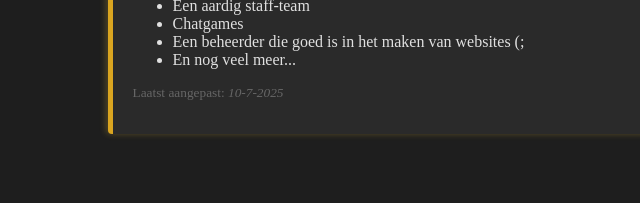
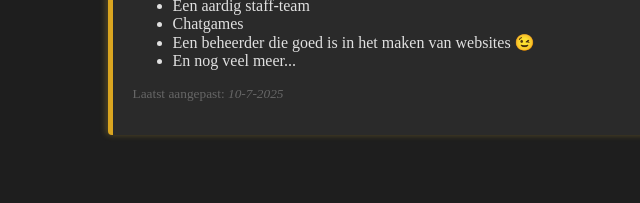
Before and after one commit to Koen-mods/cp_site, a plain HTML site: page index.html in a window 1280 px wide. Shown: the part 527-730 px from the top of the page, 110-750 px from the left. Drawn offline with Linux system fonts and the light colour scheme.

Commit message:
Small update to index.html

```diff
--- a/index.html
+++ b/index.html
@@ -42,7 +42,7 @@
           </li>
           <li>Een aardig staff-team</li>
           <li>Chatgames</li>
-          <li>Een beheerder die goed is in het maken van websites (;</li>
+          <li>Een beheerder die goed is in het maken van websites 😉</li>
           <li>En nog veel meer...</li>
         </ul>
         <p id="Datum">Laatst aangepast: <em>10-7-2025</em></p>
```
